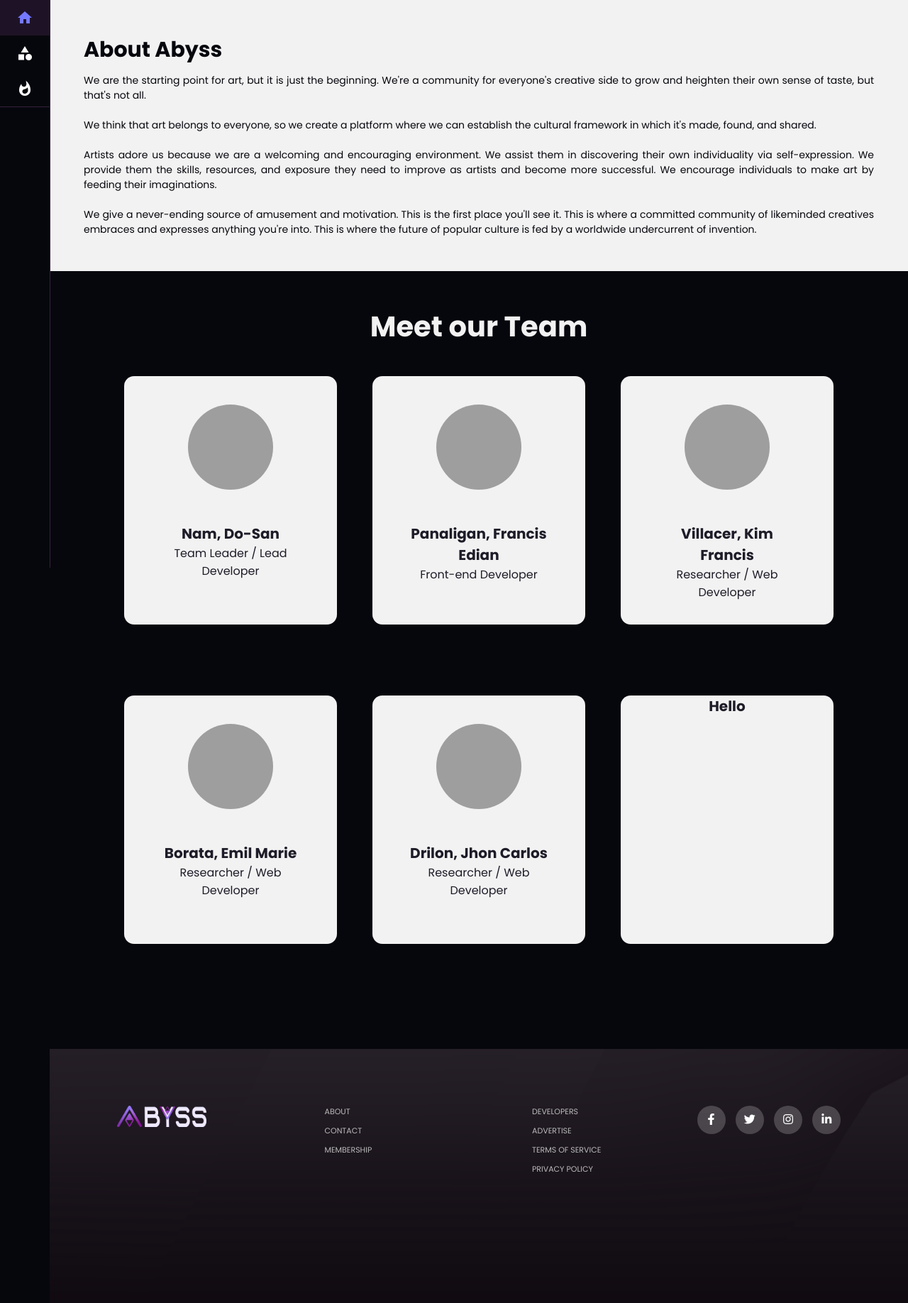
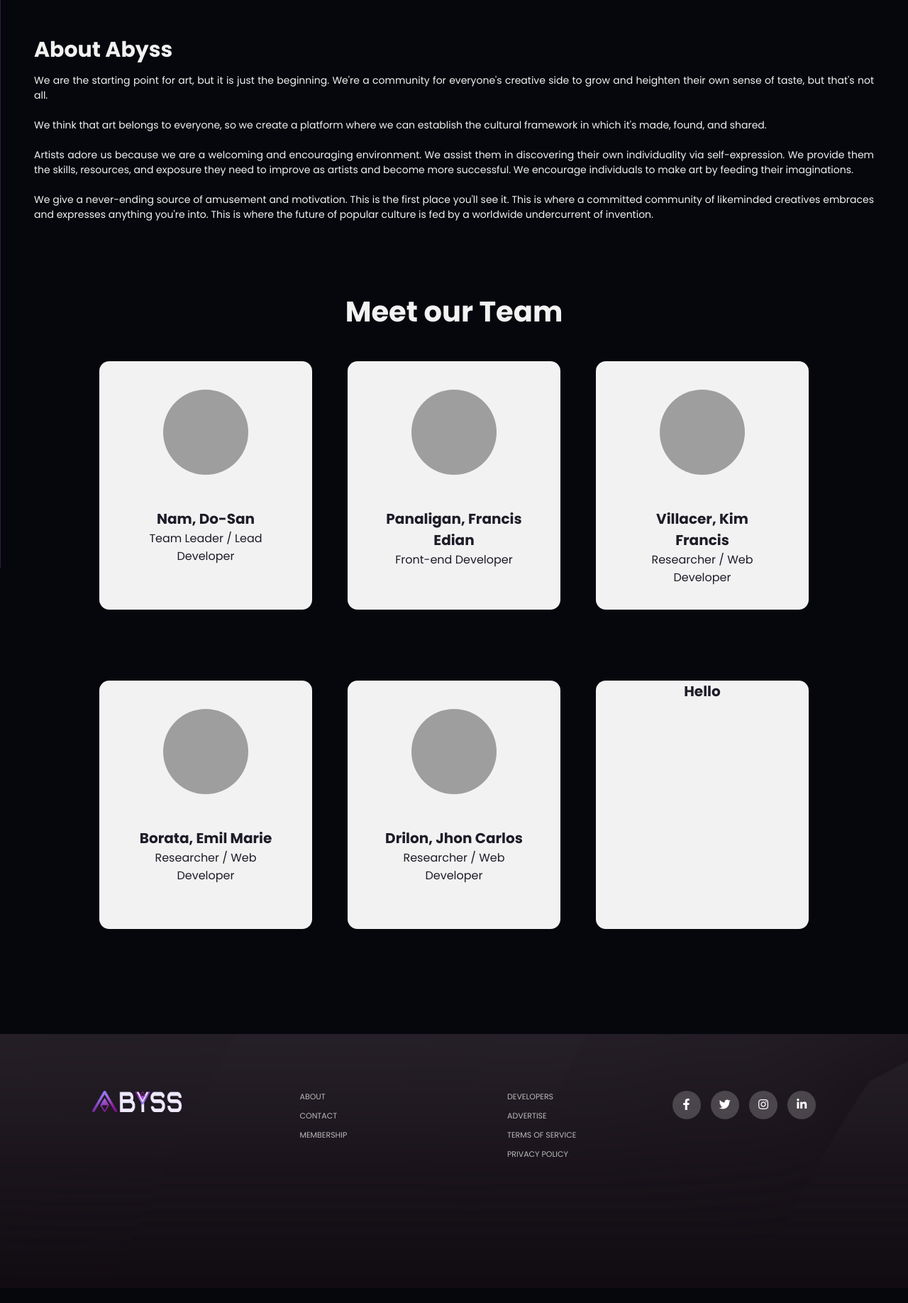
Before and after one commit to supremoods/abyss, a PHP site: page /developer.php in a window 1280 px wide. Shown: the part 54-1890 px from the top of the page at 71% size. After the commit the page ends 1843 px from the top, so only its background shows below. Run offline with PHP 8.4, Linux system fonts and the light colour scheme; a user stored in the database is signed in; data comes from the database, SQL or seed files in the repository; grey boxes are pictures that could not be loaded.

Commit message:
Update developer.css

```diff
--- a/Assets/css/developer.css
+++ b/Assets/css/developer.css
@@ -241,7 +241,7 @@
 {
     position: fixed;
     height: 100%;
-    width: 70px;
+    width: 0px;
     box-sizing: initial;
     background: var(--L8);
     transition: 0.3s;
@@ -333,7 +333,6 @@
     display: flex;
     align-items: flex-start;
     justify-content: center;
-    margin-left: 70px;
     background-color: var(--D1);
     /* background: url('../img/sisu_bg-min.png');
     background-repeat: no-repeat;
@@ -348,8 +347,8 @@
 .main-content .about-container .about-wrapper .about-content{
     text-align: justify;
     text-justify: inter-word;
-    color: var(--D1);
-    background-color: var(--D8);
+    color: var(--D8);
+    background-color: var(--D1);
     padding: 3em;
 }
 
@@ -445,7 +444,6 @@ ul{
 	background-image: url('../img/bg-footer.png');
     background-size: cover;
     padding: 80px 0 180px 0;
-    margin-left:70px;
 }
 .footer-col{
    width: 25%;
```
